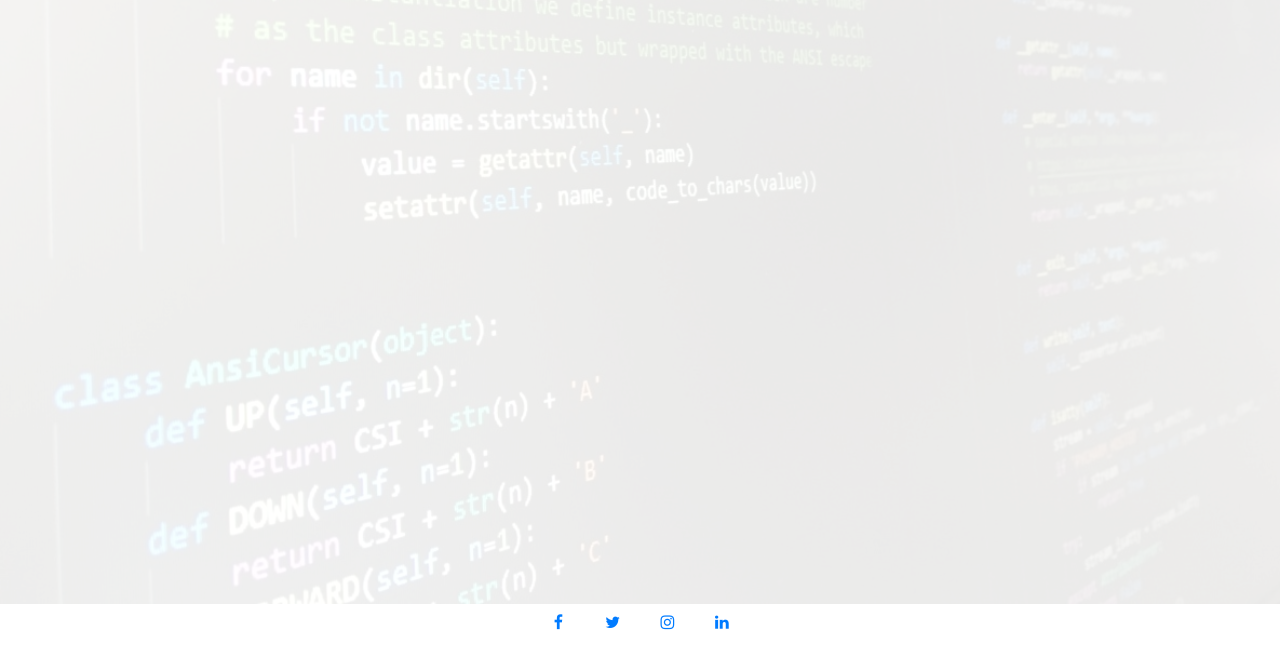
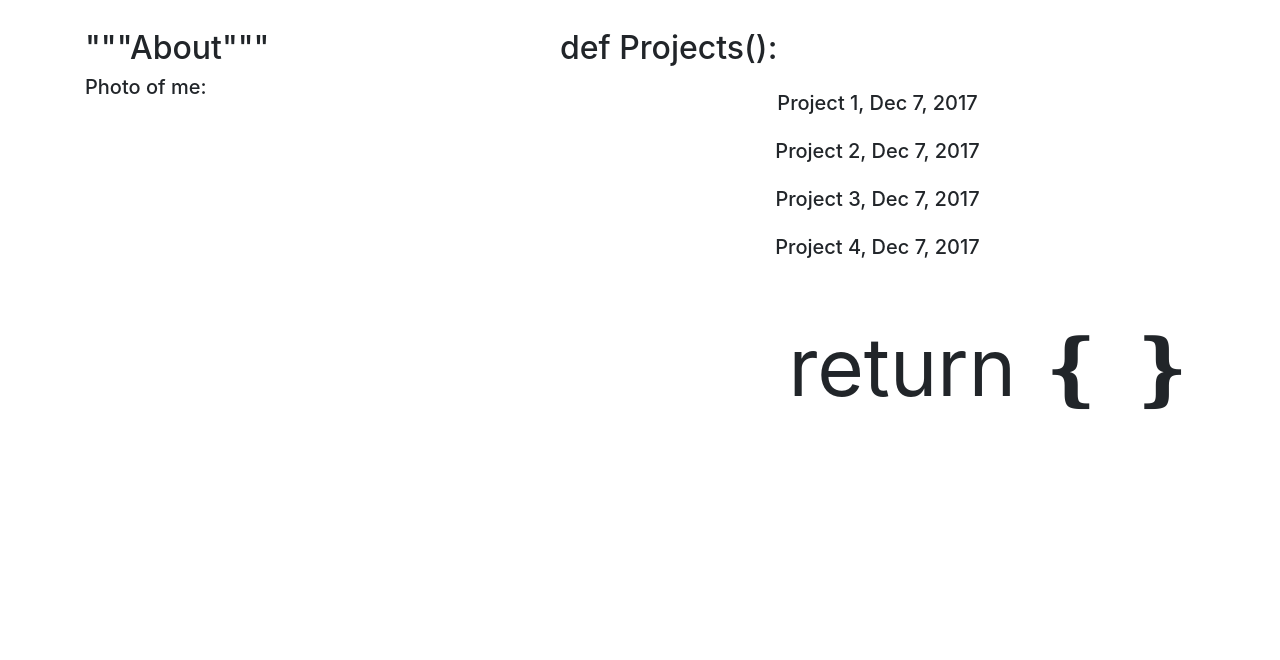
Before and after one commit to salkantay/personal_project, a Flask app: page / in a window 1280 px wide. Shown: the part 449-1109 px from the top of the page. After the commit the page ends 858 px from the top, so only its background shows below. Run offline with Flask 2, Linux system fonts and the light colour scheme; some libraries are stand-ins or nearby versions.

Commit message:
initial push

```diff
--- a/app/static/styles/playpups.css
+++ /dev/null
@@ -1,53 +0,0 @@
-/*
-To change this license header, choose License Headers in Project Properties.
-To change this template file, choose Tools | Templates
-and open the template in the editor.
-*/
-/*
-    Created on : 15-Nov-2019, 20:11:27
-    Author     : Dan
-*/
-.code-image {
-    opacity: 0.1;
-}
-
-.nav-item {
-    padding: 10px;
-}
-
-.row {
-    height: 40px;
-}
-
-.navbar-custom {
-    background-color: transparent;
-}
-
-.fa {
-    padding: 10px;
-    font-size: 100px;
-    width: 50px;
-    margin-bottom: 20px;
-}
-
-.fa:hover{
-    text-decoration: none;
-}
-#footer {
-    background-color: transparent;
-    height: 20px;
-}
-
-#footer hr {
-    background-color: deepskyblue;
-    margin-top: 0px;
-}
-
-h1 {
-    color: white;
-}
-
-#footer p {
-    color: transparent;
-    margin-bottom: 0px;
-}
--- a/app/templates/home-page.html
+++ b/app/templates/home-page.html
@@ -2,53 +2,39 @@
 <html lang="en">
 
 <head>
-  <title>Insert name here</title>
-  <meta charset="utf-8">
-  <meta name="viewport" content="width=device-width, initial-scale=1">
-  <link rel="stylesheet" type="text/css" href="{{url_for('static', filename='styles/playpups.css') }}" />
-  <link rel="stylesheet" href="https://maxcdn.bootstrapcdn.com/bootstrap/4.3.1/css/bootstrap.min.css">
-  <link rel="stylesheet" href="https://cdnjs.cloudflare.com/ajax/libs/font-awesome/4.7.0/css/font-awesome.min.css">
-  <link rel="stylesheet" type="text/css" href="//fonts.googleapis.com/css?family=Ubuntu+Mono" />
-  <script src="https://ajax.googleapis.com/ajax/libs/jquery/3.4.1/jquery.min.js"></script>
-  <script src="https://cdnjs.cloudflare.com/ajax/libs/popper.js/1.14.7/umd/popper.min.js"></script>
-  <script src="https://maxcdn.bootstrapcdn.com/bootstrap/4.3.1/js/bootstrap.min.js"></script>
+    <title>Salkantay</title>
+    <meta charset="utf-8">
+    <meta name="viewport" content="width=device-width, initial-scale=1">
+    <link rel="stylesheet" href="https://maxcdn.bootstrapcdn.com/bootstrap/4.5.2/css/bootstrap.min.css">
+    <link rel = "stylesheet" type = "text/css" href = "main-page.css" />
+    <script src="https://ajax.googleapis.com/ajax/libs/jquery/3.5.1/jquery.min.js"></script>
+    <script src="https://cdnjs.cloudflare.com/ajax/libs/popper.js/1.16.0/umd/popper.min.js"></script>
+    <script src="https://maxcdn.bootstrapcdn.com/bootstrap/4.5.2/js/bootstrap.min.js"></script>
 </head>
 
 <body>
 
-  <nav class="navbar navbar-inverse">
-    <div class="container-fluid">
-      <div class="navbar-header">
-        <a class="navbar-brand" href="#">WebSiteName</a>
-      </div>
-      <ul class="nav navbar-nav">
-        <li class="active"><a href="#">Home</a></li>
-        <li><a href="#">Page 1</a></li>
-        <li><a href="#">Page 2</a></li>
-      </ul>
-      <ul class="nav navbar-nav navbar-right">
-        <li><a href="#"><span class="glyphicon glyphicon-user"></span> Sign Up</a></li>
-        <li><a href="#"><span class="glyphicon glyphicon-log-in"></span> Login</a></li>
-      </ul>
+    <div style="background:transparent !important" class="jumbotron text-center" style="margin-bottom:0">
+        <img src="https://fontmeme.com/permalink/200912/e6a6534517ddcd8ae9c50f42f0ff334c.png"
+            alt="djb-vintage-find-font" border="0">
     </div>
-  </nav>
 
-  <div class="row">
-    <div class="container-fluid">
-      <div class="code-image">
-        <img style="width: 100%" src="static/images/consultancy-background.jpg" alt="consult">
-      </div>
-
-      <div id="footer" style="margin-bottom:0">
-        <div class="container text-center">
-          <a href="#" class="fa fa-facebook"></a>
-          <a href="#" class="fa fa-twitter"></a>
-          <a href="#" class="fa fa-instagram"></a>
-          <a href="#" class="fa fa-linkedin"></a>
+    <div class="container" style="margin-top:50px">
+        <div class="row">
+            <div class="col-sm-5">
+                <h2 class="text-left">&quot;&quot;&quot;About&quot;&quot;&quot;</h2>
+                <h5>Photo of me:</h5>
+            </div>
+            <div class="col-sm-7">
+                <h2 class="text-left">def Projects():</h2>
+                <h5 class="text-center mt-4">Project 1, Dec 7, 2017</h5>
+                <h5 class="text-center mt-4">Project 2, Dec 7, 2017</h5>
+                <h5 class="text-center mt-4">Project 3, Dec 7, 2017</h5>
+                <h5 class="text-center mt-4">Project 4, Dec 7, 2017</h5>
+                <p class="text-right mt-5"style="font-size: 80px;">return &#10100;  &#10101;</p>
+            </div>
         </div>
-      </div>
     </div>
-  </div>
 
 </body>
 
```
Also changed, not shown: app/static/styles/main-page.css (added, +9 -0 lines), app/templates/about.html (deleted, +0 -158 lines), app/static/images/about-me.jpg (deleted), app/static/images/clover.jpg (deleted), app/static/images/salkantay-main2.jpg (added), app/static/images/services.jpg (deleted).
